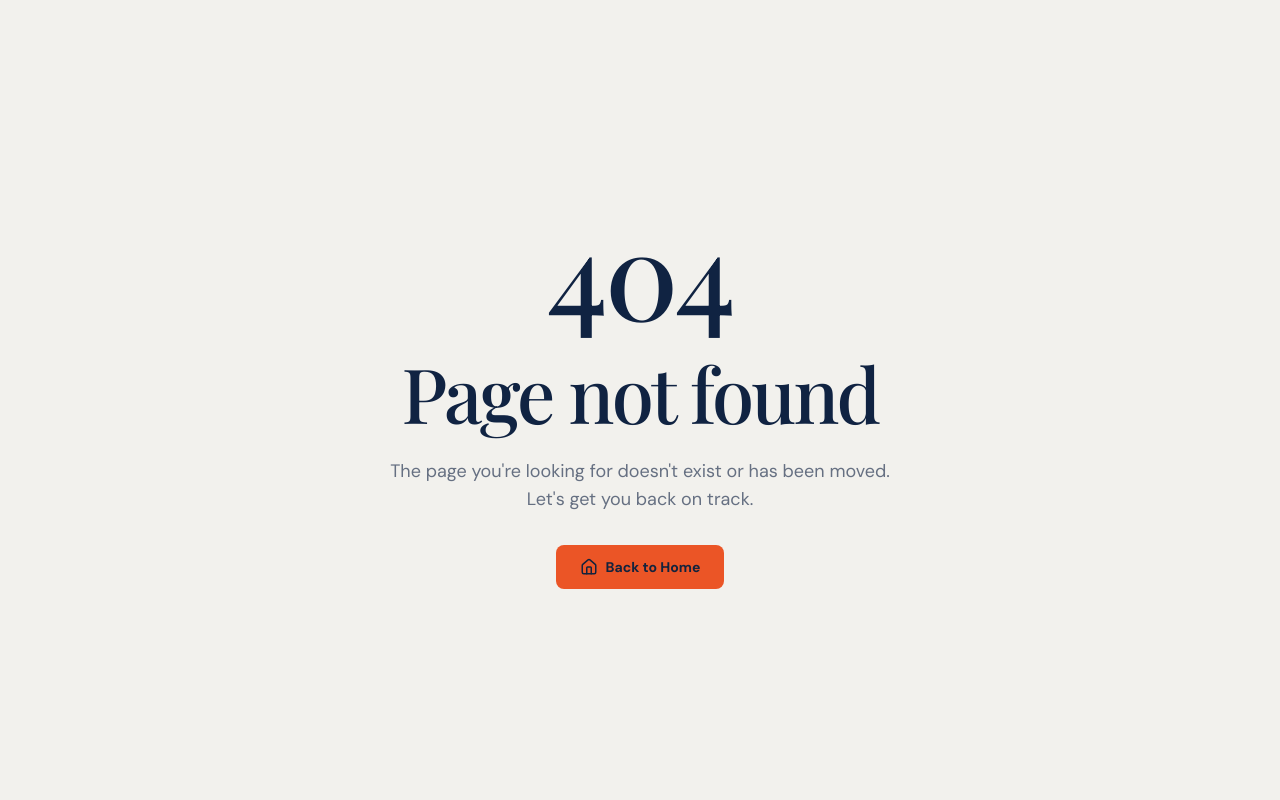
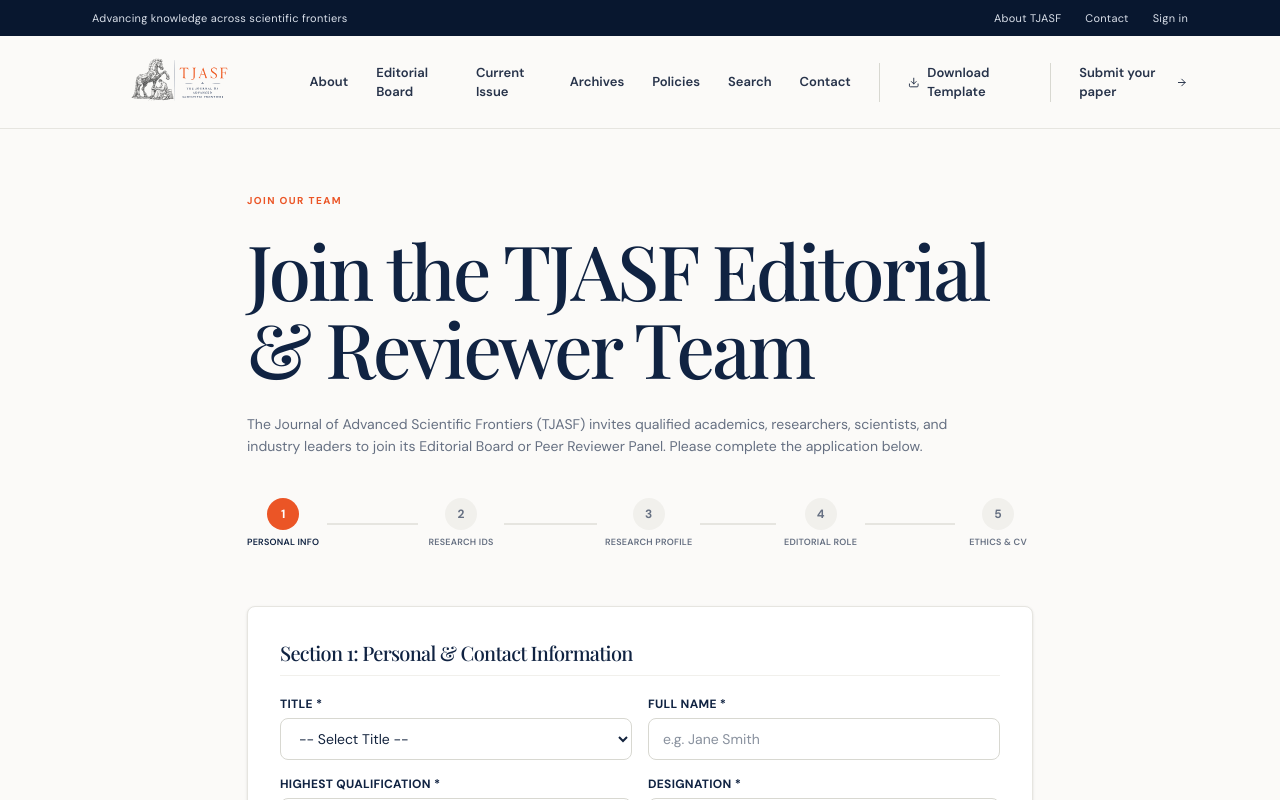
Before and after one commit to Prathik1812/tjasf, a React (Vite) app: page /join-us in a window 1280 px wide. Before the commit this address had no page. Shown: the top 800 px of the page. Built offline with nearby package versions, Linux system fonts and the light colour scheme; a web font is replaced by a local one.

Commit message:
fix: add /join-us and /join-reviewer route aliases to prevent 404 and update JoinUsPage header

```diff
--- /dev/null
+++ b/scratch/global_editorial_invitation_template.html
@@ -0,0 +1,45 @@
+<div style="font-family: sans-serif; line-height: 1.6; color: #27334a; max-width: 600px; margin: 0 auto; border: 1px solid #e6e5e0; border-radius: 8px; overflow: hidden; background-color: #ffffff;">
+  <!-- Header with SVG Logo on Clean White Background -->
+  <div style="background-color: #ffffff; padding: 28px 24px 20px 24px; text-align: center; border-bottom: 2px solid #f1f0ec;">
+    <img src="https://www.tjasf.com/assets/images/TJASF_logo_light.svg" alt="TJASF Logo" style="width: 170px; height: auto;" />
+  </div>
+
+  <!-- Body Content -->
+  <div style="padding: 32px 24px; background-color: #ffffff;">
+    <p style="font-size: 15px; color: #102342; margin-top: 0;">Dear Prof.,</p>
+
+    <p style="font-size: 13.5px; color: #27334a;">I hope this message finds you well.</p>
+
+    <p style="font-size: 13.5px; color: #27334a;">On behalf of <strong>The Journal of Advanced Scientific Frontiers (TJASF)</strong>, I would like to invite you to join our Editorial Team. We are bringing together experienced researchers and academicians from around the world to build a high-quality international journal founded on rigorous peer review, research integrity, and academic excellence.</p>
+
+    <p style="font-size: 13.5px; color: #27334a;">Based on your scholarly contributions, we believe your expertise would greatly benefit the journal and its research community.</p>
+
+    <!-- Application Form & Resume Submission Box -->
+    <div style="background-color: #fbfaf8; border: 1px solid #e6e5e0; border-left: 4px solid #eb5526; padding: 20px; border-radius: 6px; margin: 24px 0; text-align: center;">
+      <p style="margin: 0 0 6px 0; font-size: 14px; color: #102342; font-weight: bold;">Editorial Board Application Form</p>
+      <p style="margin: 0 0 16px 0; font-size: 12.5px; color: #667082;">Please click the button below to submit your application details:</p>
+
+      <!-- Primary Application Button (Links to Google Form) -->
+      <a href="https://forms.gle/PbNTPqt8kiTCJk6Q6" style="display: inline-block; padding: 13px 30px; background-color: #eb5526; color: #ffffff; text-decoration: none; font-weight: bold; border-radius: 6px; font-size: 14.5px; box-shadow: 0 4px 12px rgba(235, 85, 38, 0.25);">Apply for Editorial Team</a>
+
+      <p style="margin: 14px 0 0 0; font-size: 11.5px; color: #8a919b;">Or copy this link: <a href="https://forms.gle/PbNTPqt8kiTCJk6Q6" style="color: #eb5526; text-decoration: none;">https://forms.gle/PbNTPqt8kiTCJk6Q6</a></p>
+
+      <hr style="border: none; border-top: 1px solid #e6e5e0; margin: 16px 0;" />
+
+      <p style="margin: 0; font-size: 12.5px; color: #27334a;">Alternatively, you may also send your CV / Resume directly to <a href="mailto:editorial@tjasf.com" style="color: #eb5526; font-weight: bold; text-decoration: none;">editorial@tjasf.com</a> or reply to this email.</p>
+    </div>
+
+    <p style="font-size: 13.5px; color: #27334a;">We would be honored to welcome you to the TJASF Editorial Team and look forward to your favorable response.</p>
+
+    <hr style="border: none; border-top: 1px solid #e6e5e0; margin: 28px 0 20px 0;" />
+
+    <!-- Signature -->
+    <p style="font-size: 13.5px; color: #27334a; margin: 0; line-height: 1.6;">Warm regards,<br /><br />
+      <strong style="color: #102342; font-size: 14px;">Dr. Rajesh Thumma</strong><br />
+      <span style="color: #102342;">Editor-in-Chief</span><br />
+      <strong>The Journal of Advanced Scientific Frontiers (TJASF)</strong><br />
+      🌐 <a href="https://www.tjasf.com" style="color: #eb5526; text-decoration: none;">www.tjasf.com</a><br />
+      📧 <a href="mailto:editor@tjasf.com" style="color: #eb5526; text-decoration: none;">editor@tjasf.com</a>
+    </p>
+  </div>
+</div>
--- a/src/App.tsx
+++ b/src/App.tsx
@@ -63,6 +63,8 @@ export default function App() {
               <Route path="/contact" element={<ContactPage />} />
               <Route path="/article/:id" element={<ArticleDetailPage />} />
               <Route path="/join" element={<JoinUsPage />} />
+              <Route path="/join-us" element={<JoinUsPage />} />
+              <Route path="/join-reviewer" element={<JoinUsPage />} />
               <Route path="/co-author-consent" element={<CoAuthorConsentPage />} />
             </Route>
 
--- a/src/pages/public/JoinUsPage.tsx
+++ b/src/pages/public/JoinUsPage.tsx
@@ -346,10 +346,10 @@ export default function JoinUsPage() {
     <div className="max-w-[850px] mx-auto px-8 py-16">
       <div className="text-[#eb5526] uppercase tracking-[0.14em] text-[10px] font-bold mb-4">Join Our Team</div>
       <h1 className="font-['Playfair_Display'] font-medium text-[clamp(32px,4.5vw,48px)] leading-[1.1] text-[#102342] mb-4">
-        Editorial Board Recruitment
+        Join the TJASF Editorial &amp; Reviewer Team
       </h1>
       <p className="text-[#667082] text-sm leading-relaxed mb-10 max-w-[720px]">
-        The Journal of Advanced Scientific Frontiers (TJASF) is inviting qualified academics, researchers, scientists, and industry leaders to join its Editorial Board. Please complete the form below.
+        The Journal of Advanced Scientific Frontiers (TJASF) invites qualified academics, researchers, scientists, and industry leaders to join its Editorial Board or Peer Reviewer Panel. Please complete the application below.
       </p>
 
       {/* Stepper */}
```
Also changed, not shown: 1 other file (tests, documents, lock files or other folders).
